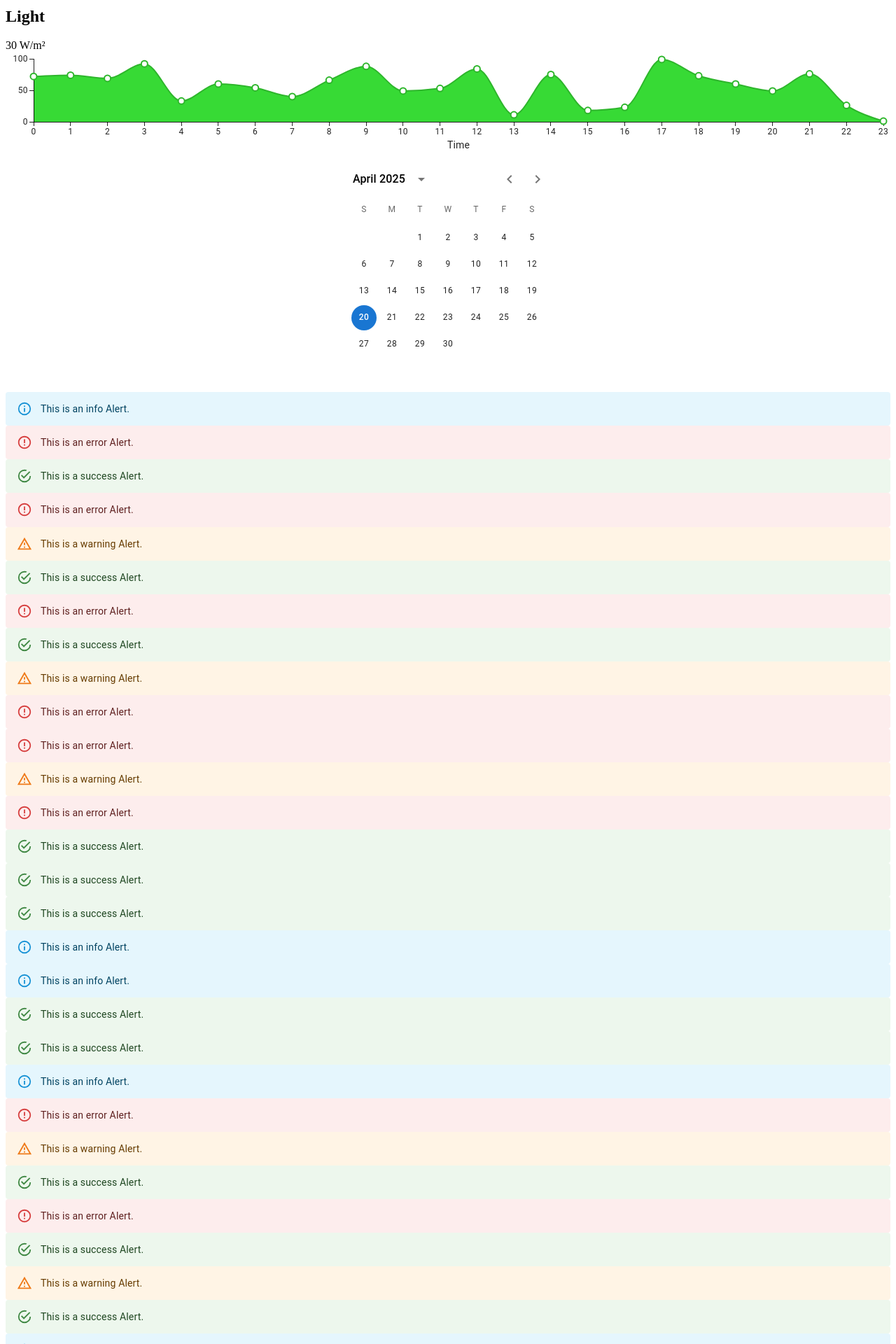
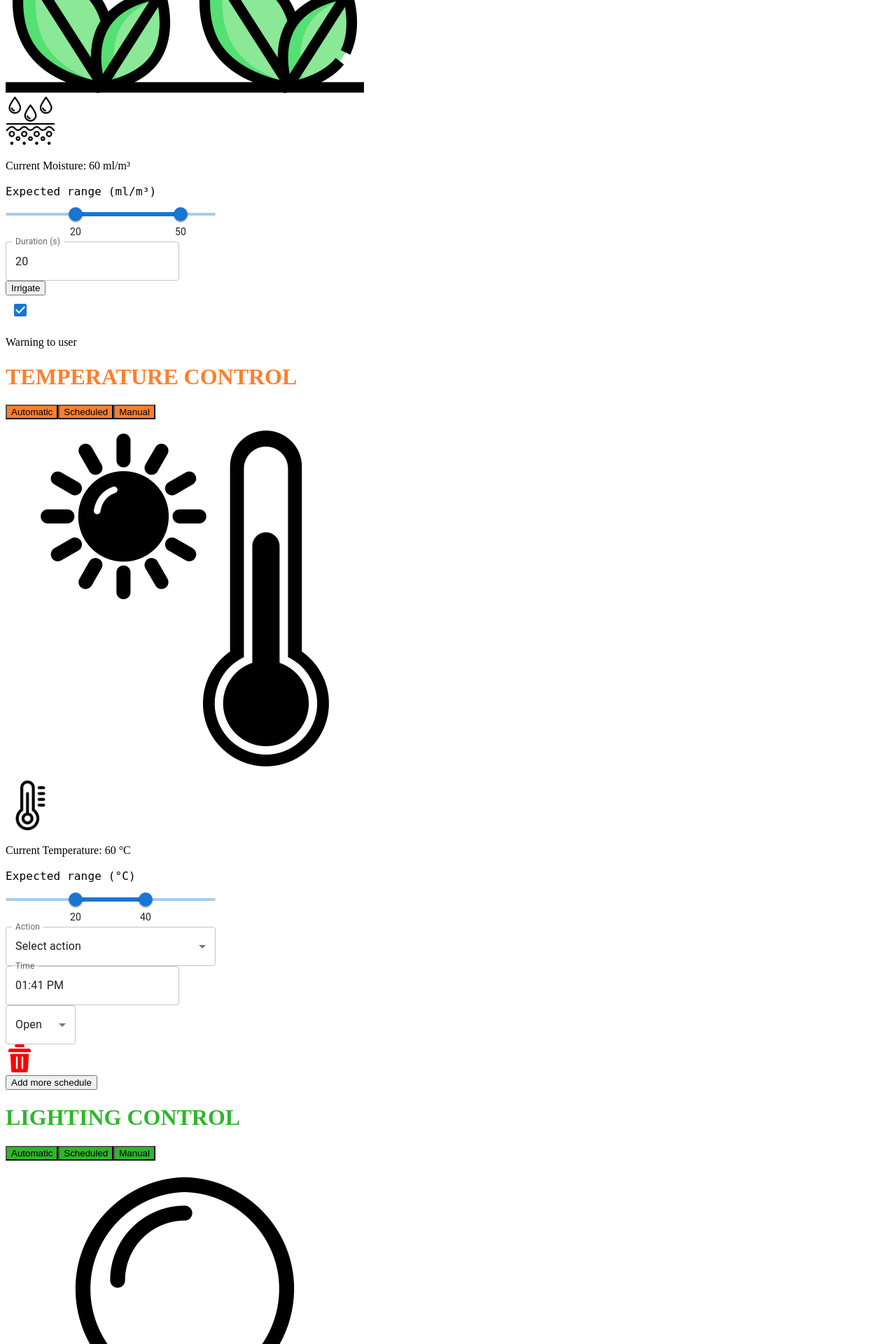
Before and after one commit to HK242-DADN-GreenSense/GreenSense-FE, a React (Vite) app: page / in a window 1280 px wide. Shown: the part 480-2400 px from the top of the page at 70% size. Built offline with nearby package versions, Linux system fonts and the light colour scheme; the HTML template or start-up script is replaced by a standard one.

Commit message:
chore: change App.js to demo some components

```diff
--- a/src/App.jsx
+++ b/src/App.jsx
@@ -18,9 +18,9 @@ function App() {
             <TemperatureCard />
             <LightCard />
             <Calendar /> */}
-            {/* <IrrigationControl />
+            <IrrigationControl />
             <TemperatureControl />
-            <LightingControl /> */}
+            <LightingControl />
             <Statistics />
         </>
     );
```
